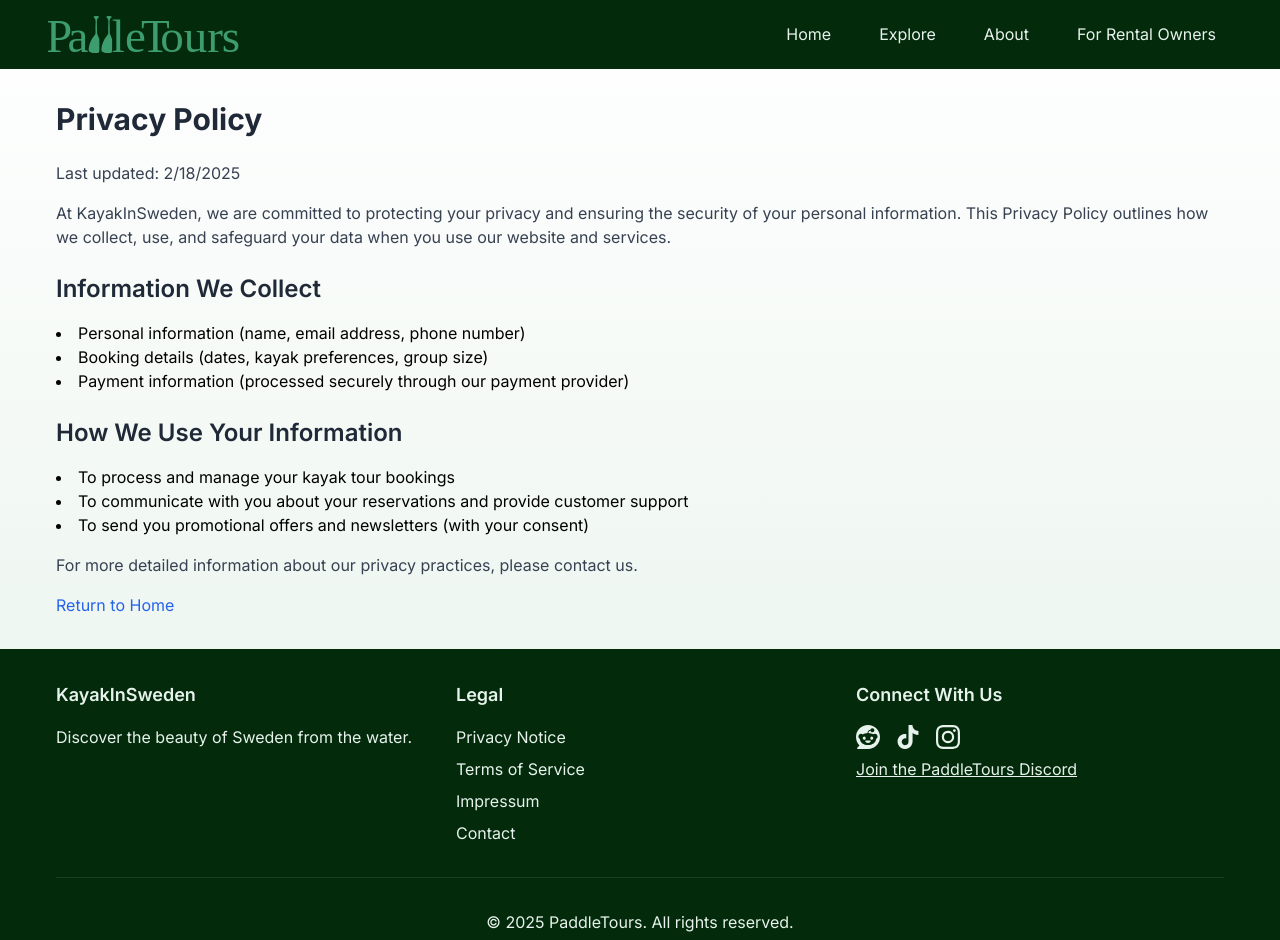
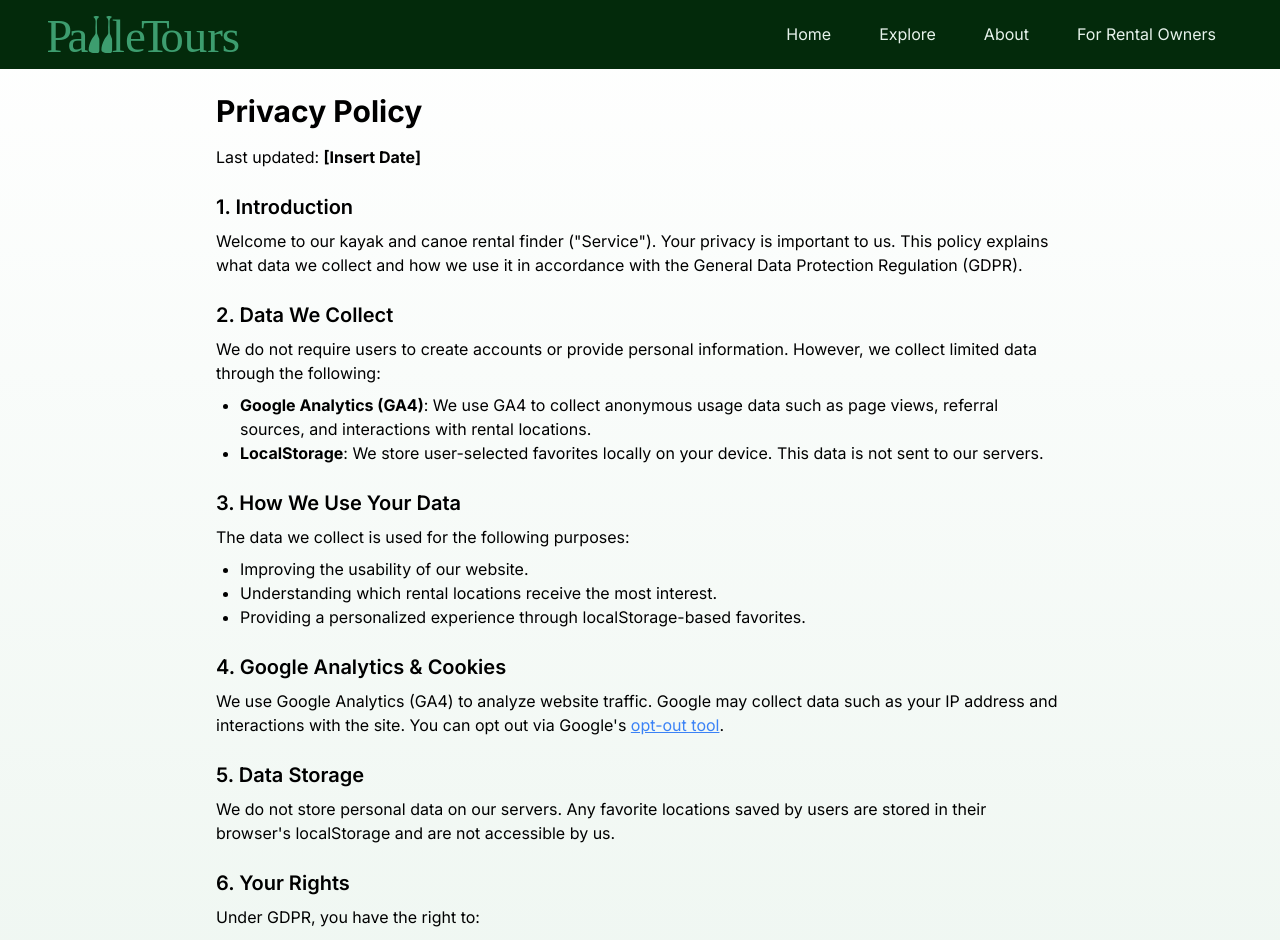
Before and after one commit to HannesEnsbacher/paddleelk, a Next.js app: page /privacy in a window 1280 px wide. Shown: the top 940 px of the page. Built offline with nearby package versions, Linux system fonts and the light colour scheme.

Commit message:
Adjusted Name and made privacy page ready

```diff
--- a/app/(legal)/contact/page.tsx
+++ b/app/(legal)/contact/page.tsx
@@ -10,7 +10,7 @@ export default function About() {
             </p>
             <div className="mb-6">
                 <h2 className="text-2xl font-semibold mb-2">Contact Information</h2>
-                <p className="mb-1">Email: info@kayakinsweden.com</p>
+                <p className="mb-1">Email: info@paddletours.com</p>
                 <p className="mb-1">Address: Kayakvägen 123, 123 45 Stockholm, Sweden</p>
             </div>
             <div className="mb-6">
--- a/app/(legal)/impressum/page.tsx
+++ b/app/(legal)/impressum/page.tsx
@@ -5,13 +5,13 @@ export default function Impressum() {
         <div className="container mx-auto px-4 py-8">
             <h1 className="text-3xl font-bold mb-6">Impressum</h1>
             <h2 className="text-2xl font-semibold mt-6 mb-4">Company Information</h2>
-            <p className="mb-2">KayakInSweden AB</p>
+            <p className="mb-2">Paddletours AB</p>
             <p className="mb-2">Kayakvägen 123</p>
             <p className="mb-2">123 45 Stockholm</p>
             <p className="mb-2">Sweden</p>
             <h2 className="text-2xl font-semibold mt-6 mb-4">Contact</h2>
             <p className="mb-2">Phone: +46 123 456 789</p>
-            <p className="mb-2">Email: info@kayakinsweden.com</p>
+            <p className="mb-2">Email: info@paddletours.com</p>
             <h2 className="text-2xl font-semibold mt-6 mb-4">Legal Information</h2>
             <p className="mb-2">Registered in Sweden</p>
             <p className="mb-2">Company Registration Number: 123456-7890</p>
--- a/app/(legal)/privacy/page.tsx
+++ b/app/(legal)/privacy/page.tsx
@@ -1,31 +1,95 @@
-import Link from "next/link"
+import React from "react";
 
-export default function PrivacyPolicy() {
+const PrivacyPolicy = () => {
     return (
-        <div className="container mx-auto px-4 py-8">
-            <h1 className="text-3xl font-bold mb-6">Privacy Policy</h1>
-            <p className="mb-4">Last updated: {new Date().toLocaleDateString()}</p>
+        <div className="max-w-4xl mx-auto p-6">
+            <h1 className="text-3xl font-bold mb-4">Privacy Policy</h1>
             <p className="mb-4">
-                At KayakInSweden, we are committed to protecting your privacy and ensuring the security of your personal
-                information. This Privacy Policy outlines how we collect, use, and safeguard your data when you use our website
-                and services.
+                Last updated: <strong>[Insert Date]</strong>
             </p>
-            <h2 className="text-2xl font-semibold mt-6 mb-4">Information We Collect</h2>
-            <ul className="list-disc list-inside mb-4">
-                <li>Personal information (name, email address, phone number)</li>
-                <li>Booking details (dates, kayak preferences, group size)</li>
-                <li>Payment information (processed securely through our payment provider)</li>
+
+            <h2 className="text-xl font-semibold mt-6 mb-2">1. Introduction</h2>
+            <p>
+                Welcome to our kayak and canoe rental finder ("Service"). Your privacy
+                is important to us. This policy explains what data we collect and how we
+                use it in accordance with the General Data Protection Regulation (GDPR).
+            </p>
+
+            <h2 className="text-xl font-semibold mt-6 mb-2">2. Data We Collect</h2>
+            <p>
+                We do not require users to create accounts or provide personal
+                information. However, we collect limited data through the following:
+            </p>
+            <ul className="list-disc pl-6 mt-2">
+                <li>
+                    <strong>Google Analytics (GA4)</strong>: We use GA4 to collect
+                    anonymous usage data such as page views, referral sources, and
+                    interactions with rental locations.
+                </li>
+                <li>
+                    <strong>LocalStorage</strong>: We store user-selected favorites
+                    locally on your device. This data is not sent to our servers.
+                </li>
             </ul>
-            <h2 className="text-2xl font-semibold mt-6 mb-4">How We Use Your Information</h2>
-            <ul className="list-disc list-inside mb-4">
-                <li>To process and manage your kayak tour bookings</li>
-                <li>To communicate with you about your reservations and provide customer support</li>
-                <li>To send you promotional offers and newsletters (with your consent)</li>
+
+            <h2 className="text-xl font-semibold mt-6 mb-2">
+                3. How We Use Your Data
+            </h2>
+            <p>The data we collect is used for the following purposes:</p>
+            <ul className="list-disc pl-6 mt-2">
+                <li>Improving the usability of our website.</li>
+                <li>Understanding which rental locations receive the most interest.</li>
+                <li>Providing a personalized experience through localStorage-based favorites.</li>
             </ul>
-            <p className="mb-4">For more detailed information about our privacy practices, please contact us.</p>
-            <Link href="/" className="text-blue-600 hover:underline">
-                Return to Home
-            </Link>
+
+            <h2 className="text-xl font-semibold mt-6 mb-2">
+                4. Google Analytics & Cookies
+            </h2>
+            <p>
+                We use Google Analytics (GA4) to analyze website traffic. Google may
+                collect data such as your IP address and interactions with the site. You
+                can opt out via Google's{" "}
+                <a
+                    href="https://tools.google.com/dlpage/gaoptout"
+                    className="text-blue-500 underline"
+                    target="_blank"
+                >
+                    opt-out tool
+                </a>
+                .
+            </p>
+
+            <h2 className="text-xl font-semibold mt-6 mb-2">5. Data Storage</h2>
+            <p>
+                We do not store personal data on our servers. Any favorite locations
+                saved by users are stored in their browser's localStorage and are not
+                accessible by us.
+            </p>
+
+            <h2 className="text-xl font-semibold mt-6 mb-2">6. Your Rights</h2>
+            <p>
+                Under GDPR, you have the right to:
+            </p>
+            <ul className="list-disc pl-6 mt-2">
+                <li>Request access to any personal data we might hold (we don’t store any).</li>
+                <li>Request deletion of any stored data (not applicable since we don’t store user data).</li>
+                <li>Opt out of Google Analytics tracking.</li>
+            </ul>
+
+            <h2 className="text-xl font-semibold mt-6 mb-2">7. Changes to This Policy</h2>
+            <p>
+                We may update this policy from time to time. Changes will be posted on this page with an updated date.
+            </p>
+
+            <h2 className="text-xl font-semibold mt-6 mb-2">8. Contact Us</h2>
+            <p>
+                If you have any questions about this Privacy Policy, you can contact us at:
+            </p>
+            <p className="mt-2">
+                <strong>Email:</strong> [Your Contact Email]
+            </p>
         </div>
-    )
-}
+    );
+};
+
+export default PrivacyPolicy;
--- a/app/(legal)/terms/page.tsx
+++ b/app/(legal)/terms/page.tsx
@@ -6,7 +6,7 @@ export default function TermsOfService() {
             <h1 className="text-3xl font-bold mb-6">Terms of Service</h1>
             <p className="mb-4">Last updated: {new Date().toLocaleDateString()}</p>
             <p className="mb-4">
-                Welcome to KayakInSweden. By using our website and services, you agree to comply with and be bound by the
+                Welcome to PaddleTours. By using our website and services, you agree to comply with and be bound by the
                 following terms and conditions.
             </p>
             <h2 className="text-2xl font-semibold mt-6 mb-4">Booking and Cancellation</h2>
@@ -18,7 +18,7 @@ export default function TermsOfService() {
             <h2 className="text-2xl font-semibold mt-6 mb-4">Safety and Conduct</h2>
             <ul className="list-disc list-inside mb-4">
                 <li>Participants must follow all safety instructions provided by our guides</li>
-                <li>KayakInSweden reserves the right to refuse service to anyone for safety reasons</li>
+                <li>PaddleTours reserves the right to refuse service to anyone for safety reasons</li>
                 <li>Participants are responsible for any damage caused to equipment due to negligence</li>
             </ul>
             <p className="mb-4">For the complete terms of service, please contact us.</p>
--- a/app/about/page.tsx
+++ b/app/about/page.tsx
@@ -7,13 +7,13 @@ export default function AboutPage() {
     return (
         <div className="min-h-screen py-12">
             <main className="container mx-auto px-4 sm:px-6 lg:px-8">
-                <h1 className="text-5xl font-bold mb-12 text-center">About KayakInSweden</h1>
+                <h1 className="text-5xl font-bold mb-12 text-center">About PaddleTours</h1>
 
                 <section className="mb-16 flex flex-col lg:flex-row items-center gap-8">
                     <div className="lg:w-1/2">
                         <h2 className="text-3xl font-semibold mb-4">Our Mission</h2>
                         <p className="text-xl">
-                            KayakInSweden aims to provide a comprehensive guide for kayaking enthusiasts looking to
+                            PaddleTours aims to provide a comprehensive guide for kayaking enthusiasts looking to
                             explore the
                             beautiful waterways of Sweden. Our mission is to make kayaking in Sweden accessible, safe,
                             and enjoyable
@@ -131,7 +131,7 @@ export default function AboutPage() {
                 <section className="mb-16">
                     <h2 className="text-3xl font-semibold mb-4">Sustainability Commitment</h2>
                     <p className="text-xl">
-                        At KayakInSweden, we're committed to promoting sustainable and responsible kayaking practices.
+                        At PaddleTours, we're committed to promoting sustainable and responsible kayaking practices.
                         We encourage
                         our users to respect the environment, follow Leave No Trace principles, and contribute to the
                         preservation
--- a/app/globals.css
+++ b/app/globals.css
@@ -28,20 +28,7 @@ body {
   }
 }
 
-@layer base {
-  h1 {
-    @apply text-gray-800;
-  }
-  h2 {
-    @apply text-gray-800;
-  }
-  h3 {
-    @apply text-gray-800;
-  }
-  p {
-    @apply text-gray-700;
-  }
-}
+
 
 
 @keyframes fadeInUp {
--- a/app/layout.tsx
+++ b/app/layout.tsx
@@ -8,7 +8,7 @@ import type React from "react"
 const inter = Inter({subsets: ["latin"]})
 
 export const metadata: Metadata = {
-    title: "KayakInSweden",
+    title: "PaddleTours",
     description: "Discover the beauty of Sweden from the water",
 }
 
--- a/app/page.tsx
+++ b/app/page.tsx
@@ -8,7 +8,7 @@ export default function Home() {
     return (
         <div className="flex flex-col min-h-screen">
             {/* Hero Section */}
-            <section className="pt-24 lg:pt-32 pb-16 lg:pb-24 overflow-hidden">
+            <section className="pt-16 lg:pt-20 pb-16 lg:pb-24 overflow-hidden">
                 <div className="container mx-auto px-4 text-center">
                     <div className="animate-fade-in-up mb-12 lg:mb-16">
                         <h1 className="text-4xl lg:text-6xl font-bold text-gray-800 mb-6">Discover Kayak Rentals in
@@ -20,7 +20,7 @@ export default function Home() {
                     </div>
                     <Link href="/explore" className="group block">
                         <div className="relative animate-reveal">
-                            <div className="w-full h-[60vh] lg:h-[80vh] relative rounded-lg overflow-hidden shadow-xl">
+                            <div className="w-full h-[50vh] lg:h-[60vh] relative rounded-lg overflow-hidden shadow-xl">
                                 <Image
                                     src="/placeholder-image-map.png"
                                     alt="Scenic Swedish lake with kayaks"
@@ -56,7 +56,7 @@ export default function Home() {
             {/* About Us / Why Choose Us Section */}
             <section className="py-16">
                 <div className="container mx-auto px-4">
-                    <h2 className="text-3xl font-bold text-center mb-8">Why Use KayakInSweden</h2>
+                    <h2 className="text-3xl font-bold text-center mb-8">Why Use PaddleTours</h2>
                     <div className="grid grid-cols-1 md:grid-cols-3 gap-8">
                         {[
                             {
--- a/components/footer.tsx
+++ b/components/footer.tsx
@@ -6,7 +6,7 @@ export function Footer() {
             <div className="container mx-auto px-4 py-8">
                 <div className="grid grid-cols-1 md:grid-cols-3 gap-8">
                     <div>
-                        <h3 className="text-lg font-semibold mb-4 text-primary-foreground">KayakInSweden</h3>
+                        <h3 className="text-lg font-semibold mb-4 text-primary-foreground">PaddleTours</h3>
                         <p className="text-primary-foreground">Discover the beauty of Sweden from the water.</p>
                     </div>
                     <div>
```
Also changed, not shown: app/rentals/[id]/page.tsx (+8 -8 lines), 1 other file (tests, documents, lock files or other folders).
